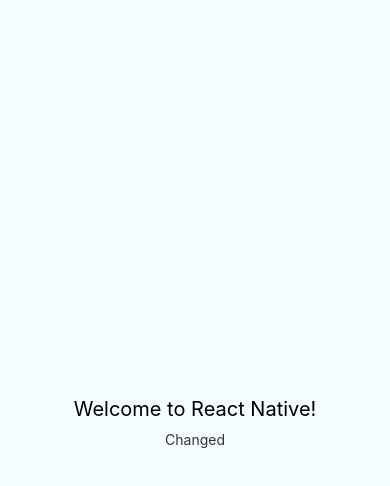
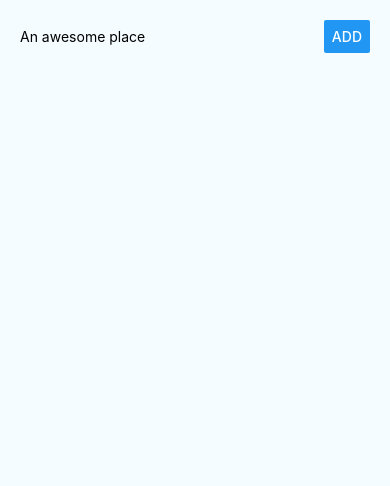
Before and after one commit to shawnantonucci/rncourse, a React Native app: screen / in a window 390 px wide. Shown: the top 486 px of the page. Built offline with nearby package versions, Linux system fonts and the light colour scheme.

Commit message:
fixed dependicies and adding basic components

```diff
--- a/App.js
+++ b/App.js
@@ -1,29 +1,27 @@
-/**
- * Sample React Native App
- * https://github.com/facebook/react-native
- *
- * @format
- * @flow
- */
+import React, { Component } from "react";
+import { StyleSheet, Text, View, TextInput, Button } from "react-native";
 
-import React, {Component} from 'react';
-import {Platform, StyleSheet, Text, View} from 'react-native';
+export default class App extends Component {
+  state = {
+    placeName: ""
+  };
 
-const instructions = Platform.select({
-  ios: 'Press Cmd+R to reload,\n' + 'Cmd+D or shake for dev menu',
-  android:
-    'Double tap R on your keyboard to reload,\n' +
-    'Shake or press menu button for dev menu',
-});
+  placeNameChangeHandler = val => {
+    this.setState({ placeName: val });
+  };
 
-type Props = {};
-export default class App extends Component<Props> {
   render() {
     return (
       <View style={styles.container}>
-        <Text style={styles.welcome}>Welcome to React Native!</Text>
-        <Text style={styles.instructions}>Changed</Text>
-        <Text style={styles.instructions}>{instructions}</Text>
+        <View style={styles.inputContainer}>
+          <TextInput
+            style={styles.placeInput}
+            placeholder="An awesome place"
+            value={this.state.placeName}
+            onChangeText={this.placeNameChangeHandler}
+          />
+          <Button style={styles.placeButton} title="Add" />
+        </View>
       </View>
     );
   }
@@ -32,18 +30,26 @@
 const styles = StyleSheet.create({
   container: {
     flex: 1,
-    justifyContent: 'center',
-    alignItems: 'center',
-    backgroundColor: '#F5FCFF',
+    padding: 20,
+    justifyContent: "center",
+    alignItems: "center",
+    backgroundColor: "#F5FCFF",
+    justifyContent: "flex-start"
   },
-  welcome: {
-    fontSize: 20,
-    textAlign: 'center',
-    margin: 10,
+
+  inputContainer: {
+    // flex: 1,
+    width: "100%",
+    flexDirection: "row",
+    justifyContent: "space-between",
+    alignItems: "center"
   },
-  instructions: {
-    textAlign: 'center',
-    color: '#333333',
-    marginBottom: 5,
+
+  placeInput: {
+    width: "70%"
   },
+
+  placeButton: {
+    width: "30%"
+  }
 });
--- a/package.json
+++ b/package.json
@@ -10,7 +10,7 @@
   },
   "dependencies": {
     "react": "16.8.3",
-    "react-native": "0.59.1"
+    "react-native": "0.55.4"
   },
   "devDependencies": {
     "@babel/core": "^7.4.0",
```
Also changed, not shown: 1 other file (tests, documents, lock files or other folders).
